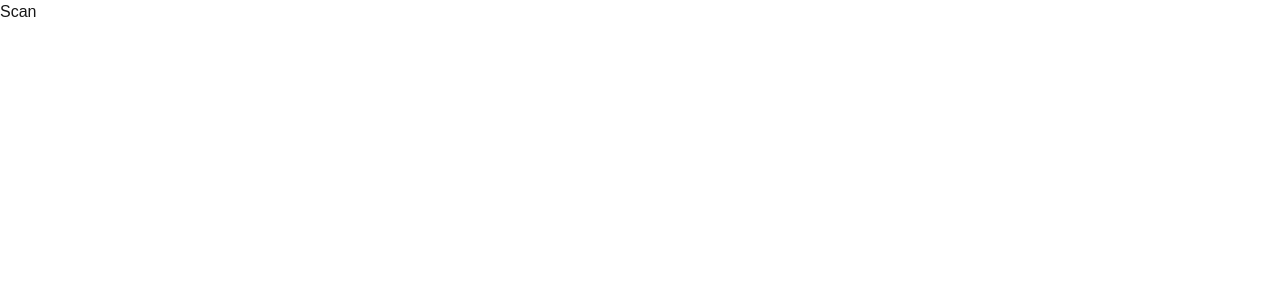
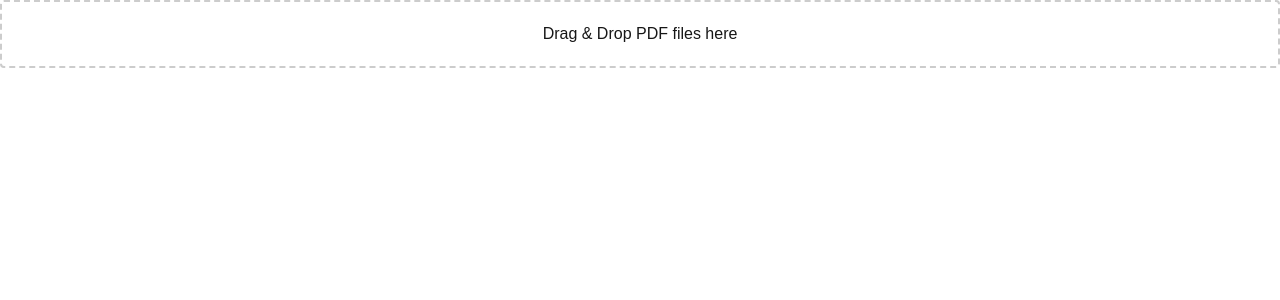
Before and after one commit to FujiiAmon/judge-man, a Next.js app: page /scan in a window 1280 px wide. Shown: the top 300 px of the page. Built offline with nearby package versions, Linux system fonts and the light colour scheme.

Commit message:
ドラック＆ドロップを追加

```diff
--- a/src/app/scan/page.tsx
+++ b/src/app/scan/page.tsx
@@ -1,7 +1,40 @@
-import React from "react";
+"use client";
+
+import React, { useState } from "react";
 
 const Scan = () => {
-    return <div>Scan</div>;
+    const [files, setFiles] = useState<File[]>([]);
+
+    const handleDrop = (event: React.DragEvent<HTMLDivElement>) => {
+        event.preventDefault();
+        const droppedFiles = Array.from(event.dataTransfer.files).filter(
+            (file) => file.type === "application/pdf"
+        );
+        setFiles((prevFiles) => [...prevFiles, ...droppedFiles]);
+    };
+
+    const handleDragOver = (event: React.DragEvent<HTMLDivElement>) => {
+        event.preventDefault();
+    };
+
+    return (
+        <div
+            onDrop={handleDrop}
+            onDragOver={handleDragOver}
+            style={{
+                border: "2px dashed #ccc",
+                borderRadius: "4px",
+                padding: "20px",
+                textAlign: "center",
+            }}>
+            <p>Drag & Drop PDF files here</p>
+            <ul>
+                {files.map((file, index) => (
+                    <li key={index}>{file.name}</li>
+                ))}
+            </ul>
+        </div>
+    );
 };
 
 export default Scan;
```
